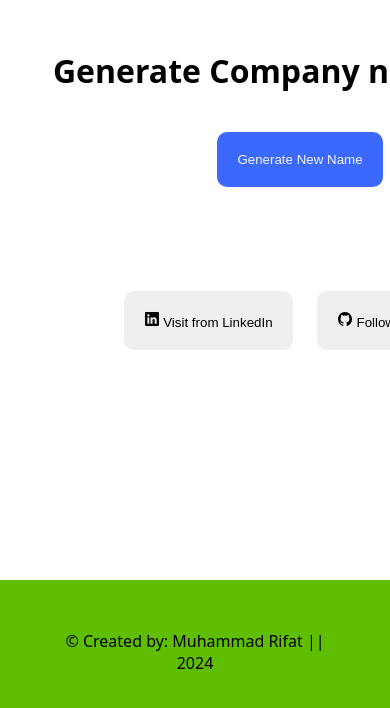
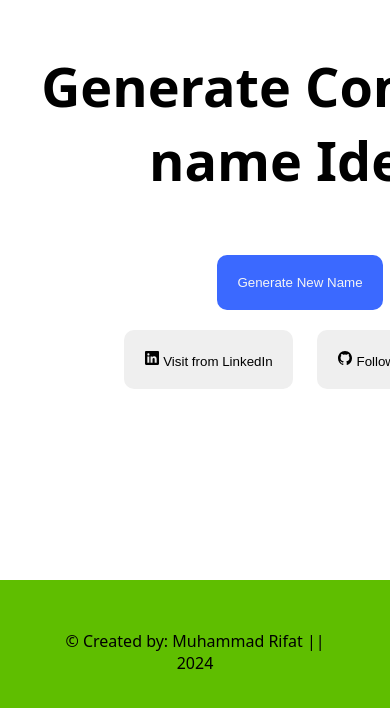
Before and after one commit to RifatParadoxical/CompanyNameGenaretor-SigmaWebDevelopment, a plain HTML site: page index.html in a window 390 px wide. Shown: the part 120-828 px from the top of the page. Drawn offline with nearby package versions, Linux system fonts and the light colour scheme.

Commit message:
Update index.html

```diff
--- a/index.html
+++ b/index.html
@@ -2,6 +2,7 @@
 <html lang="">
   <head>
     <meta charset="utf-8">
+     <meta name="viewport" content="width=device-width, initial-scale=1.0">
     <title>Company Name Generator</title>
     <script type="module" src="https://unpkg.com/ionicons@7.1.0/dist/ionicons/ionicons.esm.js"></script>
     <script nomodule src="https://unpkg.com/ionicons@7.1.0/dist/ionicons/ionicons.js"></script>
@@ -12,6 +13,9 @@
       margin: 0;
     }
     body{
+      display: flex;
+      flex-direction: column;
+      justify-content: space-between;
       font-family: system-ui, -apple-system, BlinkMacSystemFont, 'Segoe UI', Roboto, Oxygen, Ubuntu, Cantarell, 'Open Sans', 'Helvetica Neue', sans-serif;
     }
     main{
@@ -22,7 +26,7 @@
       margin-top: 20vh;
     }
     .name{
-      margin-bottom: 10vh;
+      margin-top: 48px;
     }
     #company{
       margin: 30px;
@@ -32,14 +36,17 @@
       border: none;
       border-radius: 10px;
       margin: 10px;
+      cursor: pointer;
     }
     main > #lid:hover{
       background-color: #18628a;
       color: white;
+      cursor: pointer;
     }
     main > #github:hover{
       background-color: black;
       color: white;
+      cursor: pointer;
     }
     #btn{
       background-color: rgb(59, 105, 255);
@@ -63,6 +70,11 @@
       padding: 0; */
       width: 100vw;
     }
+       @media only screen and (max-width: 600px){
+      h1 , h2{
+        font-size: 54px;
+      }
+    }
   </style>
   <body>
     <main>
```
